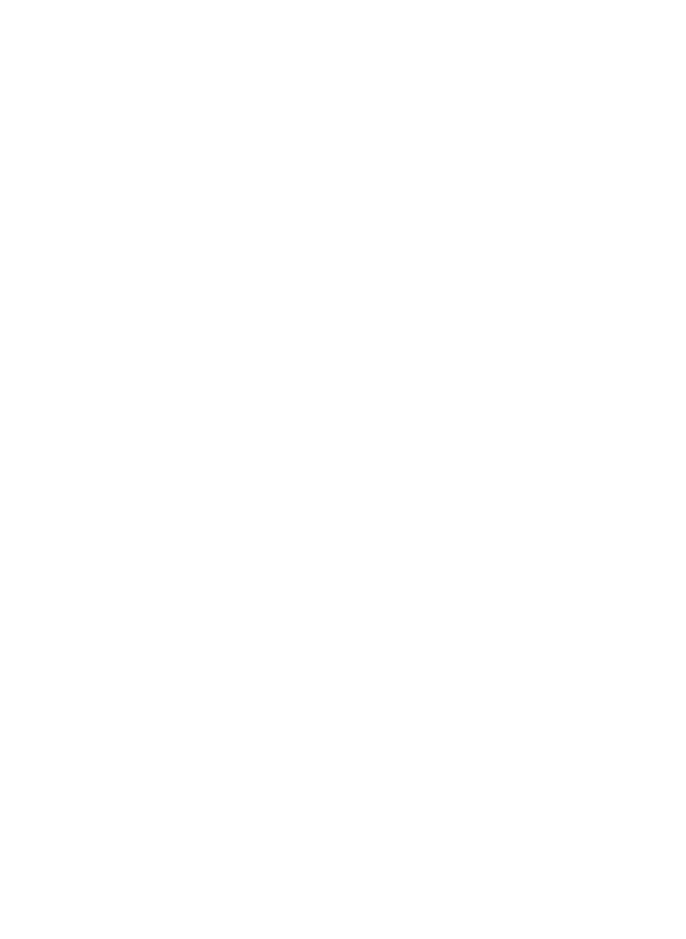
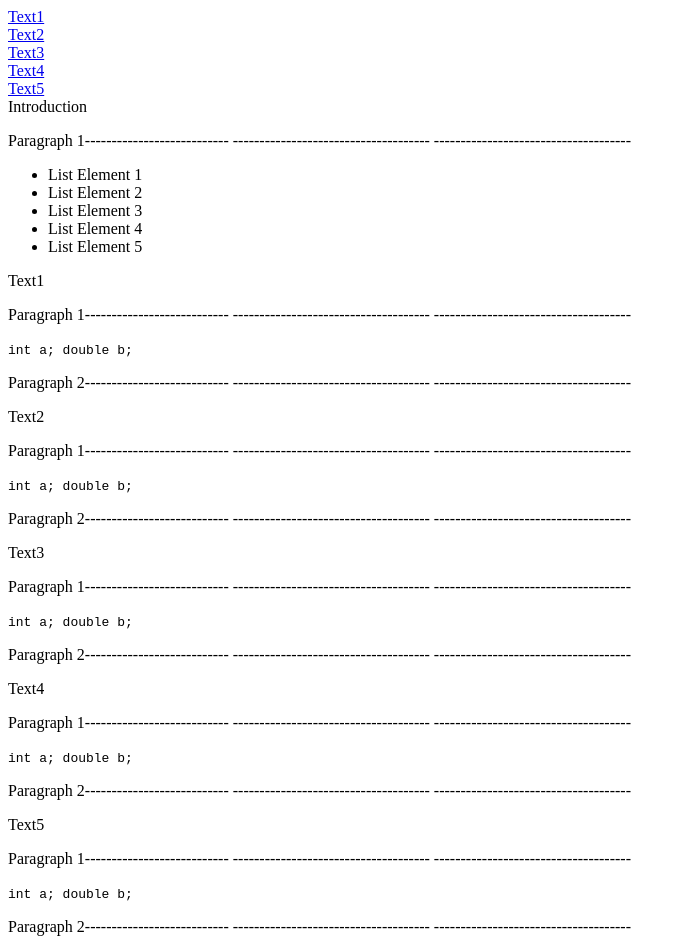
Before and after one commit to sadnyd/techinicalDocumentationPage, a plain HTML site: page index.html in a window 1280 px wide. Shown: the whole page, without its empty margins (0-686 px from the left). Before the commit the page ends 800 px from the top, so only its background shows below. Drawn offline with Linux system fonts and the light colour scheme.

Commit message:
Update index.html

```diff
--- a/index.html
+++ b/index.html
@@ -4,14 +4,94 @@
         <link rel="stylesheet" type="text/css" href="styles.css">
     </head>
     <body>
-    <div>
             <main id="main-doc">
-            <div><section class="main-section"></section></div>
-            <div><section class="main section"></section></div>
-            <div><section class="main section"></section></div>
-            <div><section class="main section"></section></div>
-            <div><section class="main section"></section></div>
+
+                    <section class="main-section" id="list-1">
+
+                            <nav id="nav-bar">
+                                <header><a class="nav-link" href="#text1">Text1</a></header>
+                                <header><a class="nav-link" href="#text2">Text2</a></header>
+                                <header><a class="nav-link" href="#text3">Text3</a></header>
+                                <header><a class="nav-link" href="#text4">Text4</a></header>
+                                <header><a class="nav-link" href="#text5">Text5</a></header>
+                            </nav>
+                    </section>
+
+
+                    <section class="main section" id="text1">
+                            <header>Introduction</header>
+                            <p>Paragraph 1---------------------------
+                            -------------------------------------
+                            -------------------------------------
+                            </p>
+                            <ul>
+                                <li>List Element 1</li>
+                                <li>List Element 2</li>
+                                <li>List Element 3</li>
+                                <li>List Element 4</li>
+                                <li>List Element 5</li>
+                            </ul>
+                            <header>Text1</header>
+                            <p>Paragraph 1---------------------------
+                            -------------------------------------
+                            -------------------------------------
+                            </p>
+                            <code>int a; double b;</code>
+                            <p>Paragraph 2---------------------------
+                                -------------------------------------
+                                -------------------------------------
+                            </p>
+                    </section>
+
+                    <section class="main section" id="text2">
+                            <header>Text2</header>
+                            <p>Paragraph 1---------------------------
+                                -------------------------------------
+                                -------------------------------------
+                            </p>
+                            <code>int a; double b;</code>
+                            <p>Paragraph 2---------------------------
+                                -------------------------------------
+                                -------------------------------------
+                            </p>
+
+                    </section>
+                    <section class="main section" id="text3">
+                            <header>Text3</header>
+                            <p>Paragraph 1---------------------------
+                                -------------------------------------
+                                -------------------------------------
+                            </p>
+                            <code>int a; double b;</code>
+                            <p>Paragraph 2---------------------------
+                                -------------------------------------
+                                -------------------------------------
+                            </p>
+                    </section>
+                    <section class="main section" id="text4">
+                            <header>Text4</header>
+                                <p>Paragraph 1---------------------------
+                                    -------------------------------------
+                                    -------------------------------------
+                                </p>
+                            <code>int a; double b;</code>
+                            <p>Paragraph 2---------------------------
+                                -------------------------------------
+                                -------------------------------------
+                            </p>
+                    </section>
+                    <section class="main section" id="text5">
+                                <header>Text5</header>
+                                <p>Paragraph 1---------------------------
+                                    -------------------------------------
+                                    -------------------------------------
+                                </p>
+                            <code>int a; double b;</code>
+                            <p>Paragraph 2---------------------------
+                                -------------------------------------
+                                -------------------------------------
+                            </p>
+                    </section>
             </main>
-    </div>
     </body>
 </html>
```
Lines whose indentation alone changed are shown as unchanged.
